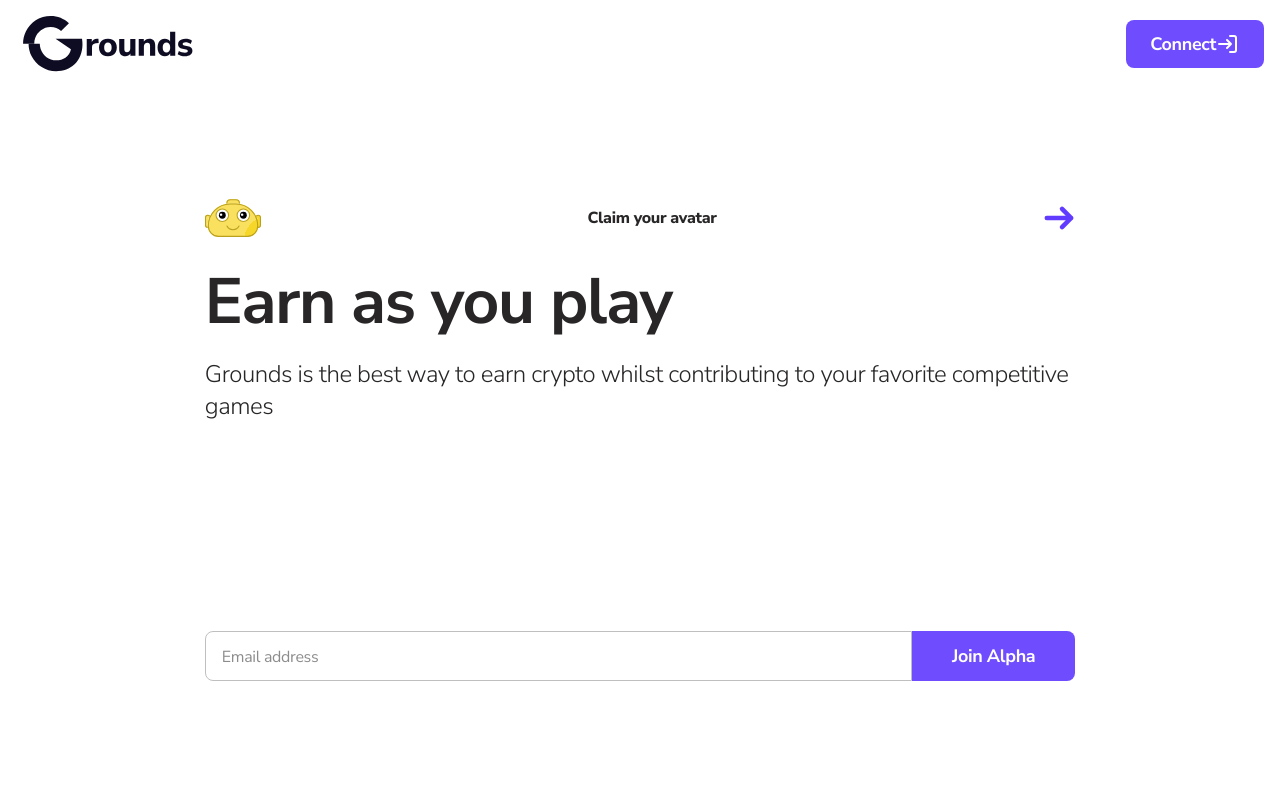
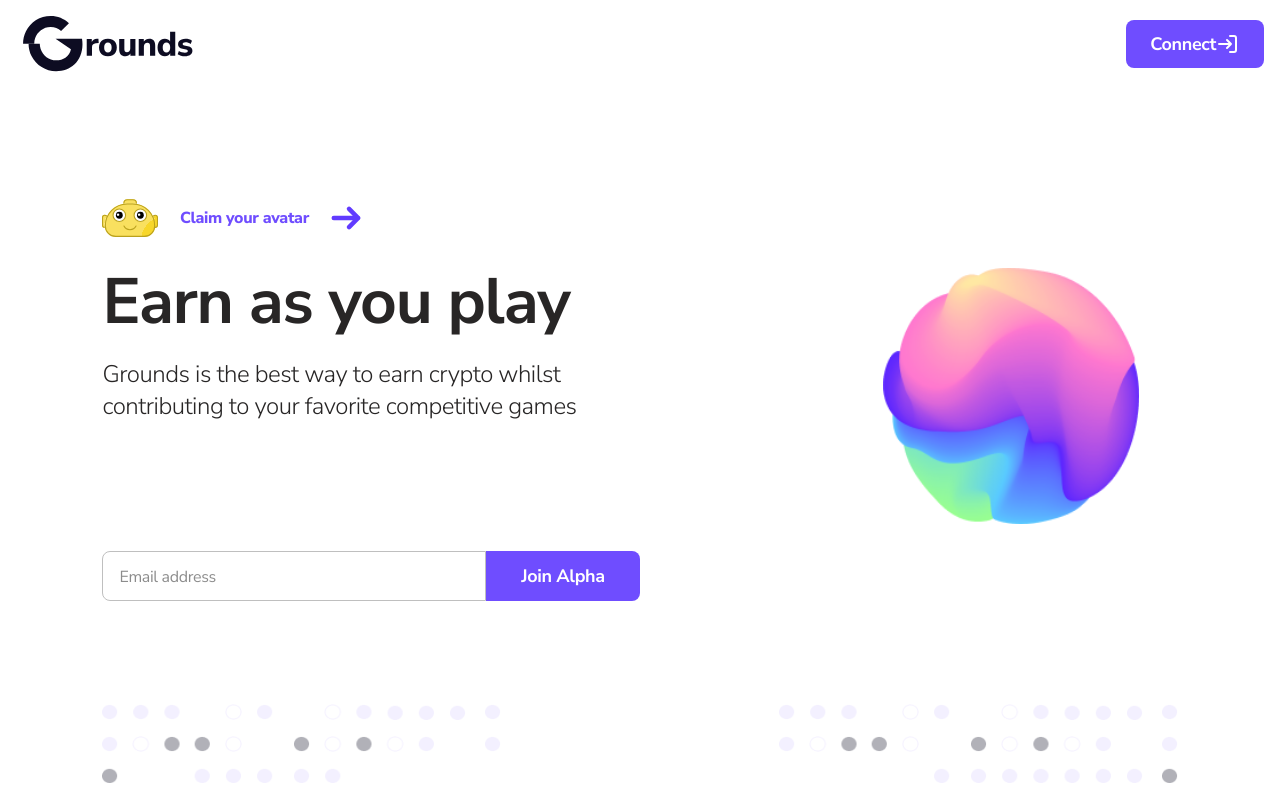
Before and after one commit to alan-ws/grounds.gg, a Next.js app: page / in a window 1280 px wide. Shown: the top 799 px of the page. Built offline with nearby package versions, Linux system fonts and the light colour scheme.

Commit message:
my tings

```diff
--- a/sections/intro.tsx
+++ b/sections/intro.tsx
@@ -1,6 +1,6 @@
 import Image from "next/image";
-import { useCallback, useState } from "react";
-import { Button, Flex, Input, Text } from "@chakra-ui/react";
+import { FC, useCallback, useState } from "react";
+import { Box, Button, Flex, Input, Text } from "@chakra-ui/react";
 import { Container } from "../components/layouts";
 
 const isEmailAddress = (maybeEmail?: string): boolean => {
@@ -14,55 +14,14 @@ const isEmailAddress = (maybeEmail?: string): boolean => {
 
 const showToast = (state: "error" | "info", message: string) => {};
 
-export const Intro = () => {
-  const [email, setEmail] = useState<string>();
-
-  const handleEmailInput = useCallback((e: any) => {
-    setEmail(e.target.value);
-  }, []);
-
-  const handleEmailSubmission = useCallback(() => {
-    const url = "";
-    if (!isEmailAddress) {
-      showToast("error", "Without an email address, we cannot stay in touch");
-      return;
-    }
-    // fetch(url, { body: JSON.stringify({ email: email }) });
-  }, [email]);
-
+const LeftPanel = () => {
   return (
-    <Container>
     <Flex
       flexDir={{ base: "column" }}
-        w="100%"
-        justifyContent={{ base: "center" }}
+      m={{ base: "8% 8% 8% 8%", lg: "8% 16% 16% 16%", xl: "8% 8%" }}
+      w={{ xl: "50%" }}
     >
-        <Flex
-          flexDir={{ base: "column" }}
-          m={{ base: "8% 8% 8% 8%", lg: "8% 16% 16% 16%" }}
-        >
-          <Flex
-            display={{ base: "none", md: "flex" }}
-            width={{ base: "100%" }}
-            justifyContent={"space-between"}
-            alignItems={"center"}
-          >
-            <Image
-              src="/icons/bot.svg"
-              height="56px"
-              width="56px"
-              alt="avatar"
-            />
-            <Text textStyle="a" color="primary">
-              Claim your avatar
-            </Text>
-            <Image
-              src="/icons/arrow.svg"
-              height="32px"
-              width="32px"
-              alt="arrow"
-            />
-          </Flex>
+      <ClaimAvatar display={{ base: "none", md: "flex" }} />
       <Flex
         width={{ base: "100%" }}
         mt={{ base: "24px" }}
@@ -93,7 +52,7 @@ export const Intro = () => {
             borderRadius={{ base: "8px 0px 0px 8px" }}
             padding={{ base: "24px 16px" }}
             placeholder="Email address"
-                onChange={handleEmailInput}
+            // onChange={handleEmailInput}
           />
           <Button
             borderRadius={{ base: "0px 8px 8px 0px" }}
@@ -114,46 +73,80 @@ export const Intro = () => {
               background: "purple.100",
               color: "purple.500",
             }}
-                onClick={handleEmailSubmission}
+            // onClick={handleEmailSubmission}
           >
             Join Alpha
           </Button>
         </Flex>
       </Flex>
+      <ClaimAvatar mt={"24px"} display={{ base: "flex", md: "none" }} />
+    </Flex>
+  );
+};
+const RightPanel = () => {
+  return (
     <Flex
-            display={{ base: "flex", md: "none" }}
+      display={{ base: "none", xl: "flex" }}
+      flexDir={{ base: "column" }}
+      m={{ base: "8% 8% 8% 8%", lg: "8% 16% 16% 16%", xl: "0%" }}
+      w={{ xl: "50%" }}
+      justifyContent={{ xl: "center" }}
+    >
+      <Flex w="100%" justifyContent={{ xl: "center" }}>
+        <Box height="256px" width="256px" align="center">
+          <Image src="/assets/orb.png" height="256px" width="256px" alt="orb" />
+        </Box>
+      </Flex>
+    </Flex>
+  );
+};
+
+const ClaimAvatar: FC<{
+  mt?: string;
+  display: { base: string; md: string };
+}> = ({ mt, display }) => {
+  return (
+    <Flex
+      display={display}
       width={{ base: "100%" }}
-            justifyContent={"space-between"}
+      justifyContent={{ base: "space-between", lg: "revert" }}
       alignItems={"center"}
-            mt={{ base: "24px" }}
+      mt={{ base: mt ?? "revert" }}
     >
-            <Image
-              src="/icons/bot.svg"
-              height="56px"
-              width="56px"
-              alt="avatar"
-            />
-            <Text textStyle="a" color="purple.300">
+      <Image src="/icons/bot.svg" height="56px" width="56px" alt="avatar" />
+      <Text textStyle="a" color="purple.300" m={{ lg: "0 4%" }}>
         Claim your avatar
       </Text>
-            <Image
-              src="/icons/arrow.svg"
-              height="32px"
-              width="32px"
-              alt="arrow"
-            />
+      <Image src="/icons/arrow.svg" height="32px" width="32px" alt="arrow" />
     </Flex>
-          {/* <Article position="center" direction="row" flex={0.4}>
-          <Box height="196px" width="196px" align="center">
-            <Image
-              src="/assets/orb.png"
-              height="196px"
-              width="196px"
-              alt="orb"
-            />
-          </Box>
-        </Article> */}
-        </Flex>
+  );
+};
+
+export const Intro = () => {
+  const [email, setEmail] = useState<string>();
+
+  const handleEmailInput = useCallback((e: any) => {
+    setEmail(e.target.value);
+  }, []);
+
+  const handleEmailSubmission = useCallback(() => {
+    const url = "";
+    if (!isEmailAddress) {
+      showToast("error", "Without an email address, we cannot stay in touch");
+      return;
+    }
+    // fetch(url, { body: JSON.stringify({ email: email }) });
+  }, [email]);
+
+  return (
+    <Container>
+      <Flex
+        flexDir={{ base: "column", xl: "row" }}
+        w="100%"
+        justifyContent={{ base: "center" }}
+      >
+        <LeftPanel />
+        <RightPanel />
       </Flex>
     </Container>
   );
```
Lines whose indentation alone changed are shown as unchanged.
